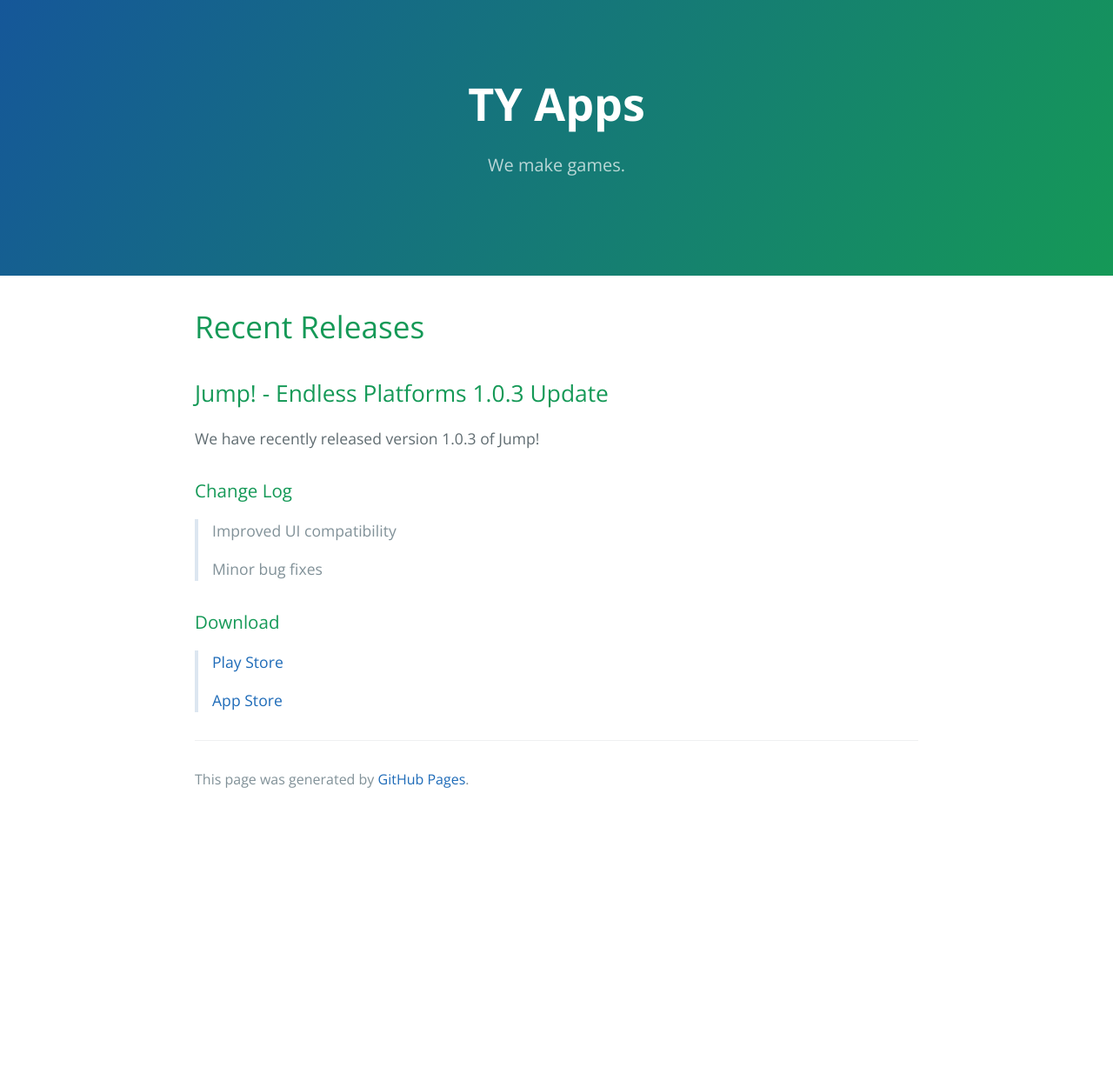
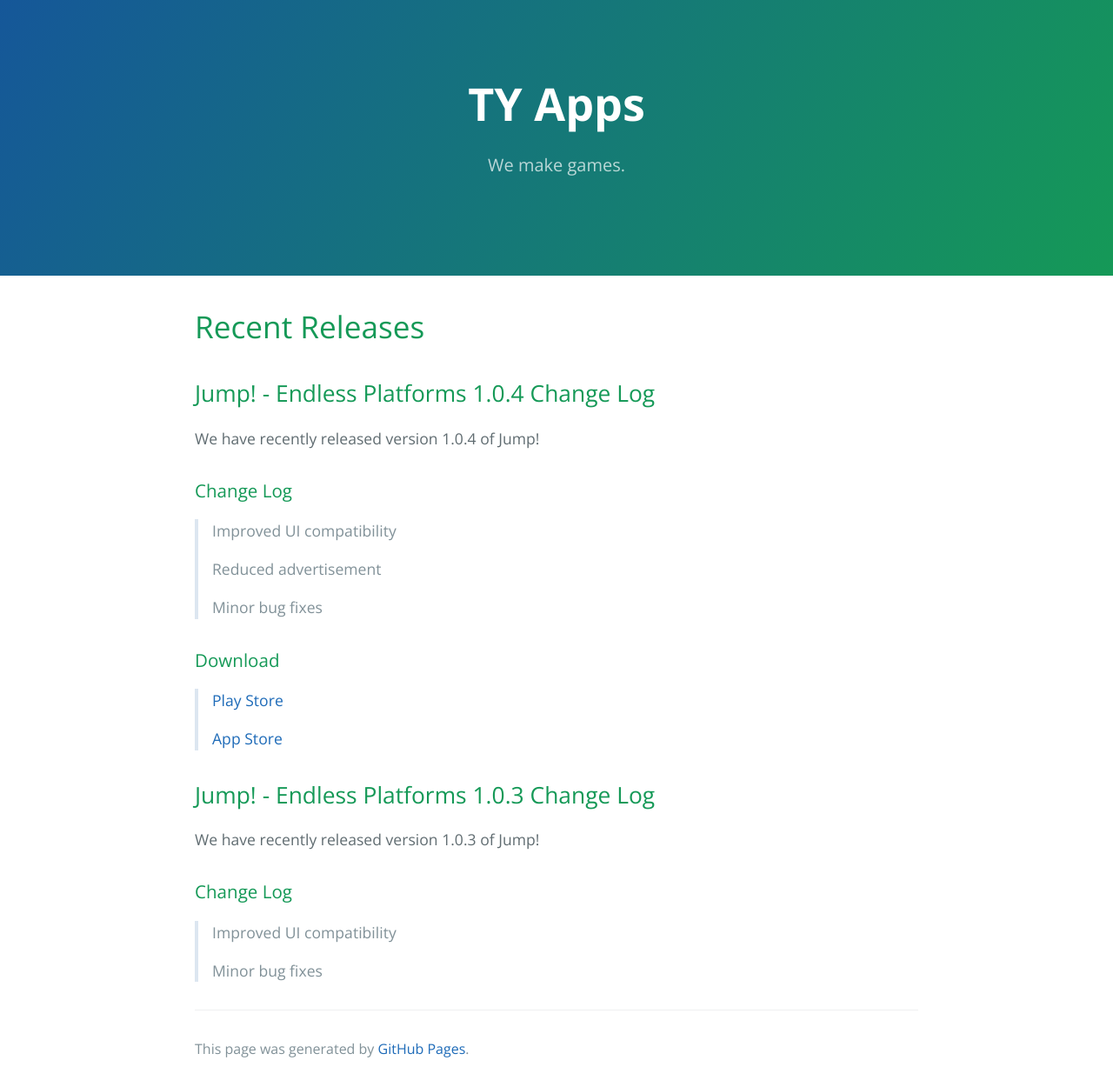
Before and after one commit to tylim2946/tylim2946.github.io, a Jekyll site: the page built from index.md, in a window 1280 px wide. Shown: the whole page at 87% size. Built offline with Jekyll 4.4.1, drawn with Linux system fonts in a browser that asks for light colours; before the commit the page ends 940 px from its top, so only the background shows below that.

Commit message:
Update index.md

```diff
--- a/index.md
+++ b/index.md
@@ -6,7 +6,25 @@ description: We make games.
 
 # Recent Releases
 
-## Jump! - Endless Platforms 1.0.3 Update
+## Jump! - Endless Platforms 1.0.4 Change Log
+
+We have recently released version 1.0.4 of Jump!
+
+### Change Log
+
+> Improved UI compatibility
+>
+> Reduced advertisement
+>
+> Minor bug fixes
+
+### Download
+
+>[Play Store](https://play.google.com/store/apps/details?id=com.TYApps.Jump)
+>
+>[App Store](https://apps.apple.com/ca/app/jump-endless-platforms/id1516668447)
+
+## Jump! - Endless Platforms 1.0.3 Change Log
 
 We have recently released version 1.0.3 of Jump!
 
```
Also changed, not shown: other parts of index.md (+0 -6 lines).
